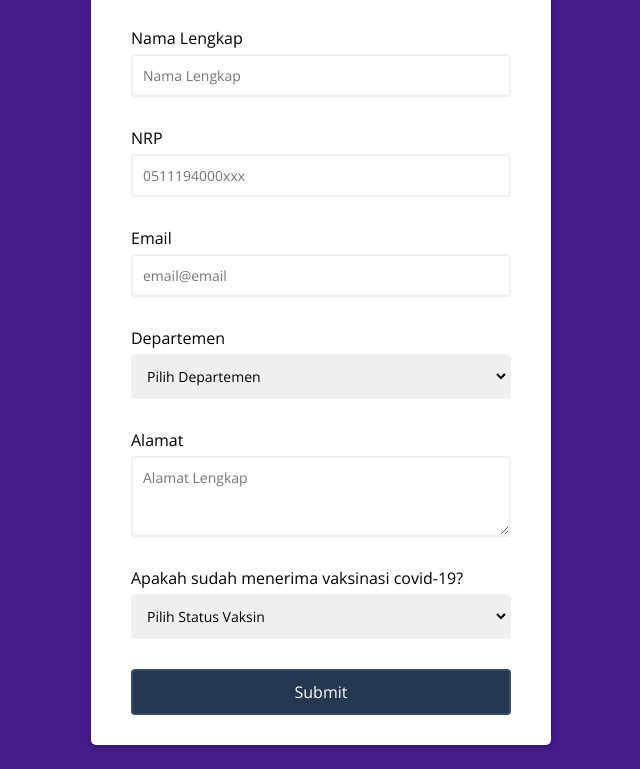
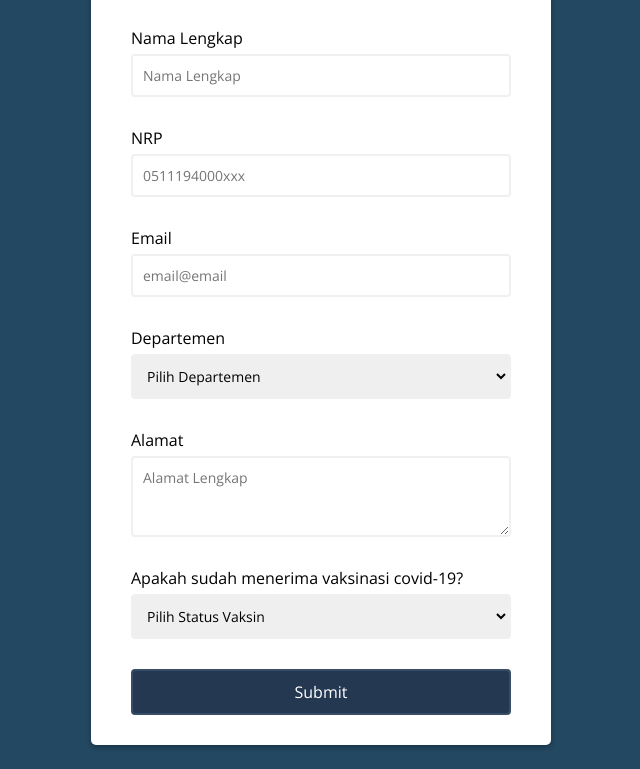
Before and after one commit to mfajridc/PWEB-FormVaksinasi, a plain HTML site: page index.html in a window 1280 px wide. Shown: the part 101-870 px from the top of the page, without its empty margins (319-959 px from the left). Drawn offline with nearby package versions, Linux system fonts and the light colour scheme.

Commit message:
Update style.css

```diff
--- a/style.css
+++ b/style.css
@@ -5,7 +5,7 @@
 }
 
 body {
-  background-color: #461c8a;
+  background-color: #234861;
   font-family: "Open Sans", sans-serif;
   display: flex;
   align-items: center;
```
